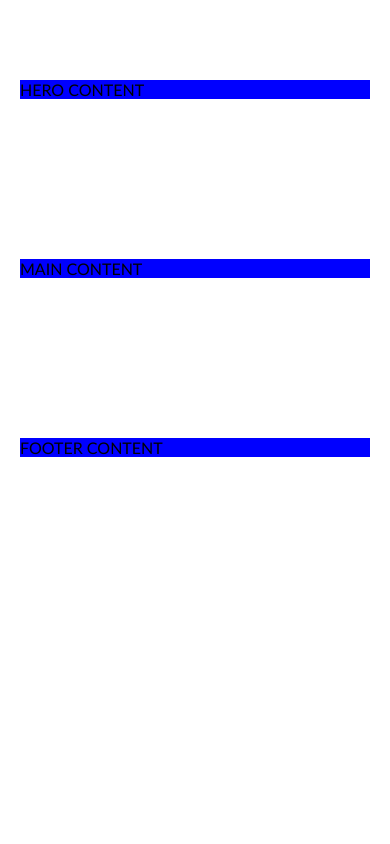
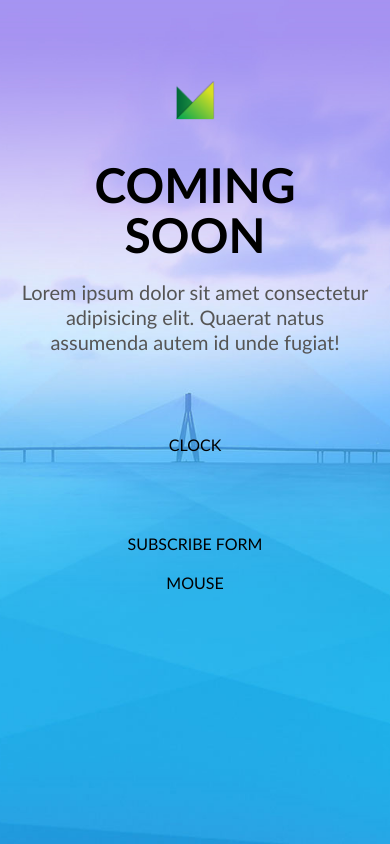
Before and after one commit to ignasandr/5_comingSoon, a plain HTML site: page index.html in a window 390 px wide. Shown: the top 844 px of the page. Drawn offline with Linux system fonts and the light colour scheme.

Commit message:
Content as well

```diff
--- /dev/null
+++ b/css/hero.css
@@ -0,0 +1,52 @@
+.hero {
+    padding-bottom: 30px;
+    background-color: #03A9F3;
+    background-image: url(../img/background.png);
+    background-repeat: no-repeat;
+    background-size: cover;
+    background-position: bottom center;
+    background-attachment: fixed;
+    text-align: center;
+    /* sita skcija turi buti ne mazesne nei ekrano aukstis */
+    height: 100vh;
+}
+    .hero > .row {
+        width: 600px;
+        margin: 0 calc(50% - 300px);
+    }
+    .hero img {
+        width: 40px;
+        margin-bottom: 40px;
+    }
+    .hero h1 {
+        width: 100%;
+        margin-bottom: 20px;
+        text-transform: uppercase;
+        font-size: 48px;
+        line-height: 50px;
+    }
+    .hero p {
+        width: 100%;
+        font-size: 20px;
+        line-height: 25px;
+        color: #555;
+    }
+    .hero .clock {
+        width: 100%;
+        margin: 80px 0;
+    }
+    .hero .form {
+        width: 90%;
+        margin: 0 5% 20px;
+    }
+    .hero .mouse {
+
+    }
+
+@media (max-width: 700px) {
+    .hero > .row {
+        width: 100%;
+        margin: 0;
+        padding: 0 20px;
+    }
+}
--- a/css/style.css
+++ b/css/layout.css
@@ -1,35 +1,29 @@
+/* stilius yra is DESKTOP i MOBILE */
 .container {
     width: 100%;
-    padding-top: 80px;
-    padding-bottom: 80px;
+    padding: 80px 0;
     background-color: #fff;
 }
     .container > .row {
         width: 1000px;
-        margin-left: calc(50% - 500px);
-        background-color: yellow;
+        margin: 0 calc(50% - 500px);
     }
 
 @media (max-width: 1100px) {
     .container > .row {
         width: 700px;
-        margin-left: calc(50% - 350px);
-        background-color: pink;
+        margin: 0 calc(50% - 350px);
     }
 }
-
 @media (max-width: 800px) {
     .container > .row {
         width: 500px;
-        margin-left: calc(50% - 250px);
-        background-color: orange;
+        margin: 0 calc(50% - 250px);
     }
 }
-
 @media (max-width: 600px) {
     .container > .row {
         width: calc(100% - 40px);
-        margin-left: 20px;
-        background-color: blue;
+        margin: 0 20px;
     }
 }
--- a/css/reset.css
+++ b/css/reset.css
@@ -6,6 +6,11 @@ body * {
     box-sizing: border-box;
     font-family: 'Gill Sans', 'Gill Sans MT', Calibri, 'Trebuchet MS', sans-serif;
 }
+
 body * {
     display: inline-block;
 }
+
+script {
+    display: none;
+}
--- a/index.html
+++ b/index.html
@@ -2,14 +2,27 @@
 <html lang="en">
 <head>
     <meta charset="UTF-8">
-    <title>Document</title>
+    <meta name="viewport" content="width=device-width, initial-scale=1.0">
+    <title>Coming soon</title>
     <link rel="stylesheet" href="./css/reset.css">
-    <link rel="stylesheet" href="./css/style.css">
+    <link rel="stylesheet" href="./css/layout.css">
+    <link rel="stylesheet" href="./css/hero.css">
 </head>
 <body>
     <div class="container hero">
         <div class="row">
-            HERO CONTENT
+            <img src="./img/logo.png" alt="Logo">
+            <h1>Coming soon</h1>
+            <p>Lorem ipsum dolor sit amet consectetur adipisicing elit. Quaerat natus assumenda autem id unde fugiat!</p>
+            <div class="clock">
+                CLOCK
+            </div>
+            <div class="form">
+                SUBSCRIBE FORM
+            </div>
+            <div class="mouse">
+                MOUSE
+            </div>
         </div>
     </div>
     <main class="container">
```
Also changed, not shown: css/content.css (added, +25 -0 lines), img/background.png (added), img/logo.png (added), img/matroxlogo.png (added), img/source.png (deleted).
